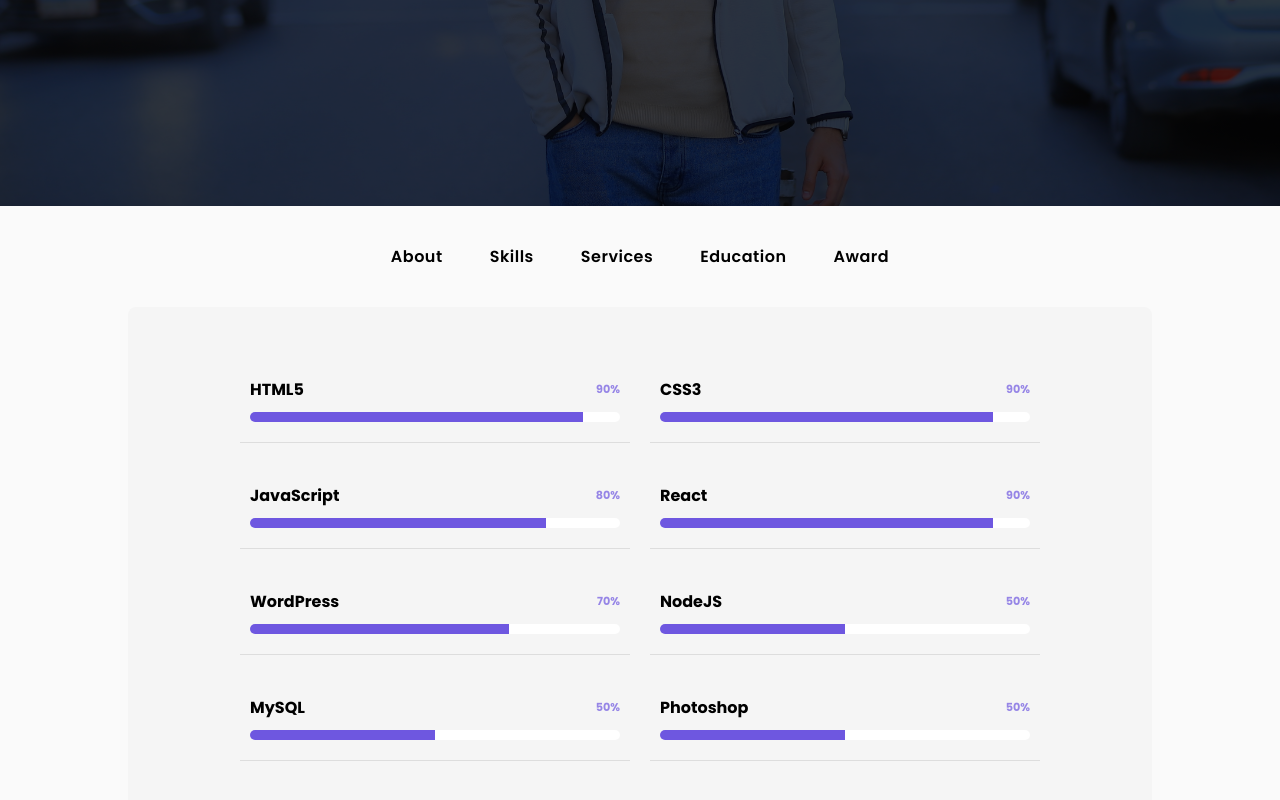
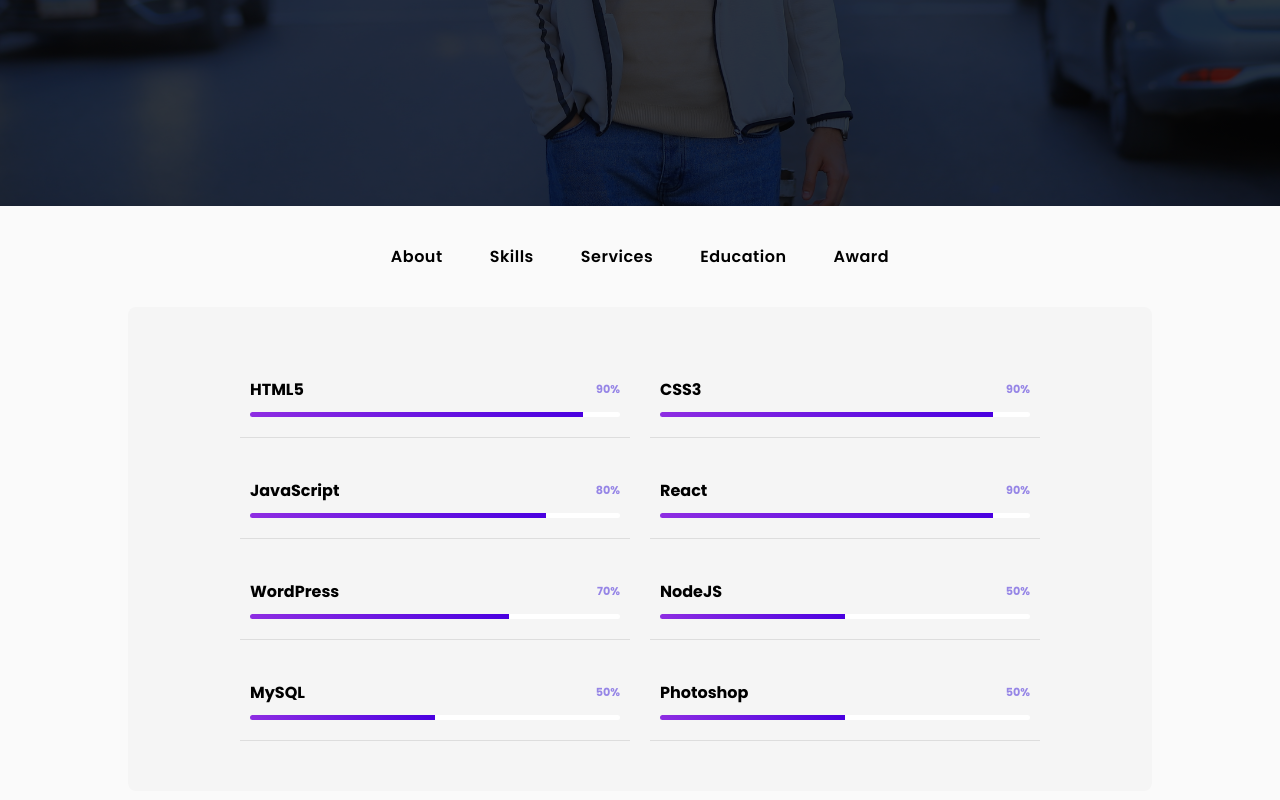
Before and after one commit to AbdelrahmanHassanAlii/Portfolio-React, a React (Create React App) app: page /aboutme/skills in a window 1280 px wide. Shown: the part 594-1394 px from the top of the page. Built offline with nearby package versions, Linux system fonts and the light colour scheme.

Commit message:
handle the animation of the bars

```diff
--- a/src/assets/style/skill-item.css
+++ b/src/assets/style/skill-item.css
@@ -23,12 +23,24 @@
 
 .skill-level-container {
   width: 100%;
-  height: 10px;
+  height: 5px;
   background-color: var(--color-white);
   border-radius: 10px;
   overflow: hidden;
 }
 
 .skill-level {
-  background-color: var(--first-color);
+  height: 100%;
+  background: linear-gradient(to right, #8e2de2, #4a00e0);
+  animation: progressAnimation 2s ease-out forwards;
+  -webkit-animation: progressAnimation 2s ease-out forwards;
 }
+
+@keyframes progressAnimation {
+  0% {
+    width: 0;
+  }
+  100% {
+    width: calc(var(--skill-width) * 1%);
+  }
+}
--- a/src/components/SkillItem.js
+++ b/src/components/SkillItem.js
@@ -2,20 +2,24 @@ import React from "react";
 import "../assets/style/skill-item.css";
 
 export default function SkillItem({ skillName, skillLevel }) {
+  // Parse the skillLevel string to a percentage value
+  const percentage = parseFloat(skillLevel);
+
   return (
     <div className="skill-item">
       <div className="skill-name-container">
         <div className="skill-name">{skillName}</div>
         <div className="level">{skillLevel}</div>
       </div>
-
       <div className="skill-level-container">
         <div
           className="skill-level"
           style={{
-            width: `${skillLevel}`,
-            height: "100%",
+            "--skill-width": percentage,
           }}
+          role="progressbar"
+          data-aos="zoom-in-right"
+          data-aos-delay="100"
         ></div>
       </div>
     </div>
```
